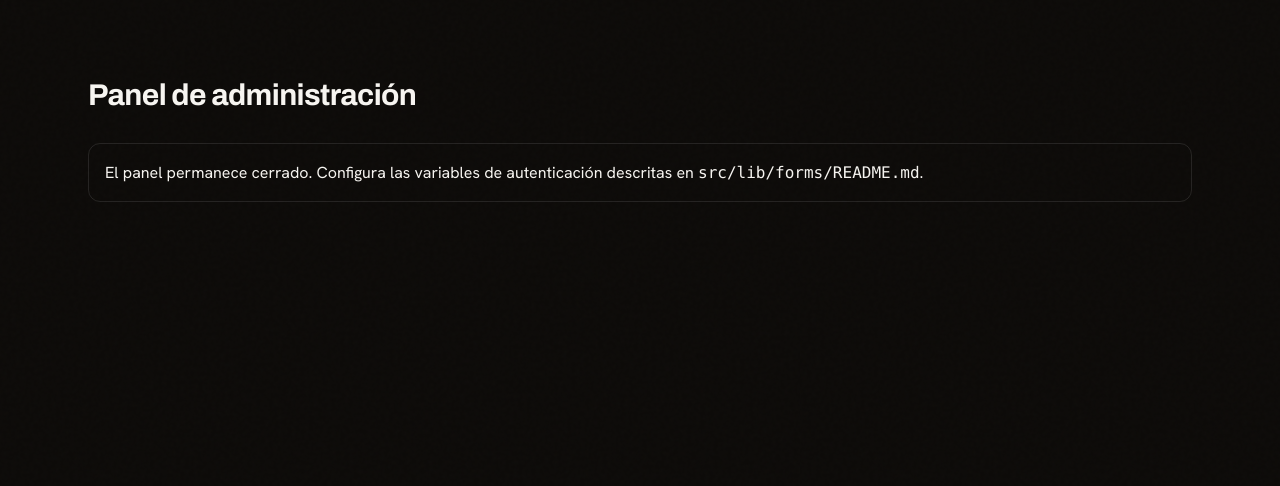
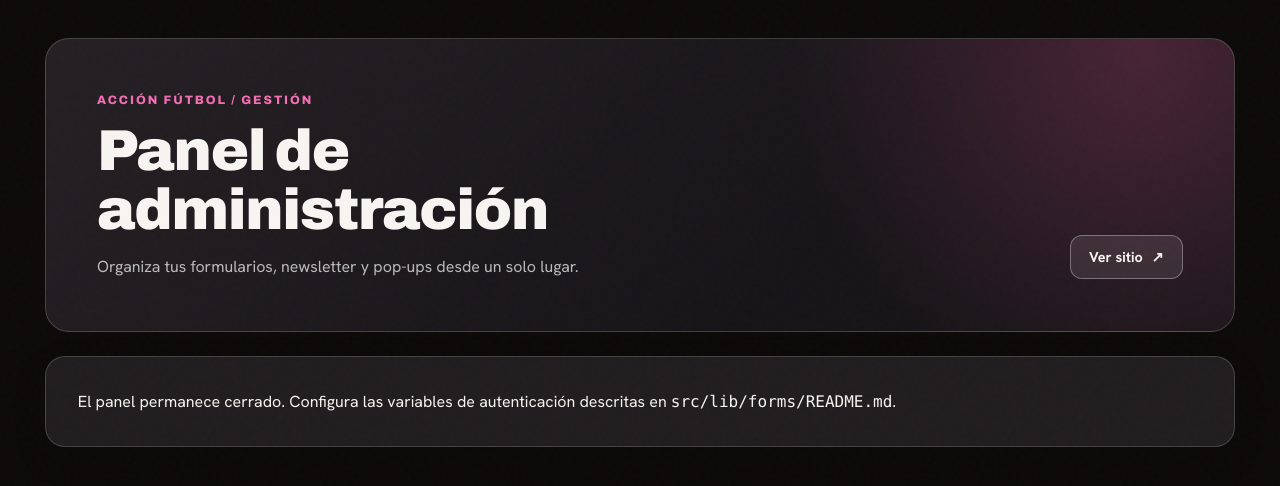
Before and after one commit to ETfromthemoon/accion-futbol, a Next.js app: page /formularios in a window 1280 px wide. Shown: the top 486 px of the page. Built offline with nearby package versions, Linux system fonts and the light colour scheme; no server answers.

Commit message:
style: mejorar jerarquia visual del panel de administracion

```diff
--- /dev/null
+++ b/src/app/formularios/admin.css
@@ -0,0 +1,179 @@
+.admin-shell {
+  --admin-line: rgb(255 255 255 / 0.17);
+  --admin-quiet: rgb(255 255 255 / 0.7);
+  width: min(100%, 1440px);
+  min-height: 100vh;
+  margin-inline: auto;
+  padding: clamp(1rem, 3vw, 3rem) clamp(1rem, 3.5vw, 3.5rem) 6rem;
+}
+
+.admin-masthead {
+  display: flex;
+  flex-direction: column;
+  align-items: flex-start;
+  justify-content: space-between;
+  gap: 1.5rem;
+  margin-bottom: 1.5rem;
+  padding: clamp(1.5rem, 4vw, 3.5rem);
+  border: 1px solid var(--admin-line);
+  border-radius: 1.5rem;
+  background: radial-gradient(circle at 92% 5%, rgb(var(--brand-rgb) / .22), transparent 31%), linear-gradient(135deg, #252024, #171518 65%);
+}
+
+.admin-eyebrow {
+  margin-bottom: .75rem;
+  color: var(--primary);
+  font-family: var(--font-display);
+  font-size: .76rem;
+  font-weight: 800;
+  letter-spacing: .16em;
+}
+
+.admin-masthead h1 {
+  max-width: 15ch;
+  font-size: clamp(2rem, 4.5vw, 4rem);
+  font-weight: 900;
+  line-height: 1.02;
+}
+
+.admin-masthead p:last-child { margin-top: .9rem; color: var(--admin-quiet); }
+
+.admin-site-link,
+.admin-shell .admin-button {
+  display: inline-flex;
+  min-height: 44px;
+  align-items: center;
+  justify-content: center;
+  gap: .55rem;
+  padding: .7rem 1.15rem;
+  border: 1px solid rgb(255 255 255 / .32);
+  border-radius: .75rem;
+  background: rgb(255 255 255 / .09);
+  color: var(--foreground);
+  font-family: var(--font-sans);
+  font-size: .9rem;
+  font-weight: 700;
+  line-height: 1.2;
+  text-align: center;
+  text-decoration: none;
+  transition: background-color .18s ease, border-color .18s ease, transform .18s ease;
+}
+
+.admin-site-link:hover,
+.admin-shell .admin-button:hover:not(:disabled) {
+  border-color: rgb(255 255 255 / .65);
+  background: rgb(255 255 255 / .16);
+  transform: translateY(-1px);
+}
+
+.admin-shell .admin-button-primary {
+  border-color: var(--primary);
+  background: var(--primary);
+  color: var(--primary-foreground);
+  box-shadow: 0 5px 25px rgb(var(--brand-rgb) / .18);
+}
+.admin-shell .admin-button-primary:hover:not(:disabled) { background: var(--accent); border-color: var(--accent); }
+.admin-shell .admin-button-quiet { border-color: var(--admin-line); background: transparent; color: var(--admin-quiet); }
+.admin-shell .admin-button-danger { border-color: rgb(255 172 172 / .34); background: transparent; color: #ffc2c2; }
+.admin-shell .admin-button-danger:hover:not(:disabled) { border-color: #ffc2c2; background: rgb(255 172 172 / .1); }
+.admin-shell button:disabled { cursor: not-allowed; opacity: .48; }
+
+.admin-shell :is(button, a, input, select, textarea):focus-visible {
+  outline: 3px solid var(--accent);
+  outline-offset: 3px;
+}
+
+.admin-shell :is(input:not([type="checkbox"]), select, textarea) {
+  min-height: 46px;
+  border: 1px solid rgb(255 255 255 / .24);
+  border-radius: .7rem;
+  background: #171719;
+  color: var(--foreground);
+  font-size: 1rem;
+}
+.admin-shell :is(input:not([type="checkbox"]), select, textarea):hover { border-color: rgb(255 255 255 / .46); }
+.admin-shell input[type="checkbox"] { width: 1.2rem; height: 1.2rem; accent-color: var(--primary); }
+.admin-shell :is(input, select, textarea):disabled { opacity: .6; }
+
+.admin-workspace { display: grid; gap: 1.5rem; }
+.admin-toolbar { display: flex; flex-wrap: wrap; align-items: center; justify-content: space-between; gap: 1rem; }
+.admin-toolbar h2 { font-size: clamp(1.4rem, 2.5vw, 2rem); font-weight: 800; }
+.admin-toolbar p { max-width: 65ch; margin-top: .25rem; color: var(--admin-quiet); }
+
+.admin-tabs {
+  display: grid;
+  grid-template-columns: repeat(3, minmax(0, 1fr));
+  gap: .35rem;
+  padding: .35rem;
+  border: 1px solid var(--admin-line);
+  border-radius: 1rem;
+  background: #211e21;
+}
+.admin-shell .admin-tab {
+  display: flex;
+  min-height: 58px;
+  flex-direction: column;
+  align-items: center;
+  justify-content: center;
+  gap: .2rem;
+  border: 1px solid transparent;
+  border-radius: .7rem;
+  color: var(--admin-quiet);
+  font-size: .8rem;
+  font-weight: 700;
+  transition: background-color .18s ease, color .18s ease;
+}
+.admin-shell .admin-tab:hover { background: rgb(255 255 255 / .08); color: var(--foreground); }
+.admin-shell .admin-tab[aria-current="page"] { border-color: rgb(var(--brand-rgb) / .55); background: rgb(var(--brand-rgb) / .2); color: #fff; }
+.admin-tab svg { width: 1.1rem; height: 1.1rem; flex: none; }
+
+.admin-content { display: grid; gap: 1.5rem; }
+.admin-panel,
+.admin-login {
+  padding: clamp(1.25rem, 2.6vw, 2rem);
+  border: 1px solid var(--admin-line);
+  border-radius: 1.25rem;
+  background: #211e20;
+  box-shadow: 0 12px 35px rgb(0 0 0 / .12);
+}
+.admin-panel h2,
+.admin-panel h3 { font-weight: 800; }
+.admin-panel > :first-child { margin-top: 0; }
+.admin-panel-intro { display: grid; gap: .4rem; margin-bottom: 1.5rem; }
+.admin-panel-intro p { color: var(--admin-quiet); }
+.admin-notice { padding: 1rem 1.2rem; border: 1px solid rgb(var(--brand-rgb) / .35); border-left: 3px solid var(--primary); border-radius: .7rem; background: rgb(var(--brand-rgb) / .08); color: #f3e9ee; }
+.admin-actions { display: flex; flex-wrap: wrap; gap: .75rem; padding-top: 1rem; border-top: 1px solid var(--admin-line); }
+.admin-subpanel { padding: 1.25rem; border: 1px solid var(--admin-line); border-radius: 1rem; background: #191719; }
+.admin-subpanel > h2,
+.admin-subpanel > h3 { margin-bottom: .25rem; }
+.admin-builder { display: grid; gap: 1.25rem; }
+.admin-list-item { display: flex; flex-wrap: wrap; align-items: center; justify-content: space-between; gap: 1rem; padding: 1.1rem 1.25rem; border: 1px solid var(--admin-line); border-radius: .9rem; background: #191719; }
+.admin-list-item h4,
+.admin-list-item strong { font-weight: 800; }
+.admin-list-item p { margin-top: .25rem; color: var(--admin-quiet); }
+.admin-shell .admin-inline-link { color: #ffb5d4; text-underline-offset: .2em; }
+.admin-shell .admin-inline-link:hover { color: #fff; }
+.admin-status { min-height: 1.2rem; color: #ffd4e4; }
+.admin-stat { display: inline-flex; align-items: baseline; gap: .6rem; padding: .75rem 1rem; border: 1px solid rgb(var(--brand-rgb) / .35); border-radius: .75rem; background: rgb(var(--brand-rgb) / .09); }
+.admin-stat strong { color: var(--primary); font-family: var(--font-display); font-size: 1.65rem; line-height: 1; }
+.admin-table-wrap { overflow-x: auto; border: 1px solid var(--admin-line); border-radius: .9rem; }
+.admin-table { width: 100%; border-collapse: collapse; text-align: left; }
+.admin-table th { background: #30292e; color: #fff; font-size: .8rem; letter-spacing: .03em; }
+.admin-table :is(th, td) { padding: .9rem 1rem; border-bottom: 1px solid var(--admin-line); }
+.admin-table tr:last-child td { border-bottom: 0; }
+.admin-table tbody tr:hover { background: rgb(255 255 255 / .04); }
+.admin-form-group { display: grid; gap: 1rem; padding: 1.25rem; border: 1px solid var(--admin-line); border-radius: .95rem; background: #191719; }
+.admin-form-group h3 { padding-bottom: .8rem; border-bottom: 1px solid var(--admin-line); font-size: 1.05rem; }
+.admin-login { width: min(100%, 480px); margin: 2rem auto; }
+.admin-login h2 { font-size: 1.4rem; font-weight: 800; }
+
+@media (min-width: 640px) {
+  .admin-masthead { flex-direction: row; align-items: flex-end; }
+  .admin-shell .admin-tab { flex-direction: row; gap: .55rem; font-size: 1rem; }
+}
+@media (min-width: 900px) {
+  .admin-builder { grid-template-columns: minmax(0, 1.2fr) minmax(320px, .8fr); }
+}
+@media (prefers-reduced-motion: reduce) {
+  .admin-shell :is(button, a) { transition: none; }
+}
--- a/src/app/formularios/page.tsx
+++ b/src/app/formularios/page.tsx
@@ -3,13 +3,22 @@ export const dynamic = "force-dynamic";
 import { cookies } from "next/headers";
 import { FormsAdmin } from "@/components/form-builder/forms-admin";
 import { FORMS_ADMIN_COOKIE, isFormsAdminConfigured, isValidAdminSession } from "@/lib/forms/admin-auth";
+import Link from "next/link";
+import "./admin.css";
 
 export default async function FormsAdminPage() {
   const configured = isFormsAdminConfigured();
   const cookieStore = await cookies();
   const authenticated = isValidAdminSession(cookieStore.get(FORMS_ADMIN_COOKIE)?.value);
-  return <main className="mx-auto max-w-6xl px-6 py-20">
-    <h1 className="mb-8 text-3xl font-bold">Panel de administración</h1>
-    {!configured ? <p className="rounded-xl border border-border p-4">El panel permanece cerrado. Configura las variables de autenticación descritas en <code>src/lib/forms/README.md</code>.</p> : <FormsAdmin authenticated={authenticated} sheetsConfigured={Boolean(process.env.GOOGLE_SHEETS_WEBHOOK_URL && process.env.GOOGLE_SHEETS_WEBHOOK_TOKEN)} />}
+  return <main className="admin-shell">
+    <header className="admin-masthead">
+      <div>
+        <p className="admin-eyebrow">ACCIÓN FÚTBOL / GESTIÓN</p>
+        <h1>Panel de administración</h1>
+        <p>Organiza tus formularios, newsletter y pop-ups desde un solo lugar.</p>
+      </div>
+      <Link className="admin-site-link" href="/">Ver sitio <span aria-hidden="true">↗</span></Link>
+    </header>
+    {!configured ? <p className="admin-panel">El panel permanece cerrado. Configura las variables de autenticación descritas en <code>src/lib/forms/README.md</code>.</p> : <FormsAdmin authenticated={authenticated} sheetsConfigured={Boolean(process.env.GOOGLE_SHEETS_WEBHOOK_URL && process.env.GOOGLE_SHEETS_WEBHOOK_TOKEN)} />}
   </main>;
 }
--- a/src/components/form-builder/forms-admin.tsx
+++ b/src/components/form-builder/forms-admin.tsx
@@ -5,6 +5,7 @@ import { FormBuilder } from "./form-builder";
 import type { FormDefinition } from "@/lib/forms/schema";
 import { PopupsAdmin } from "@/components/campaign/popups-admin";
 import { NewsletterAdmin } from "@/components/newsletter/newsletter-admin";
+import { FileText, Mail, PanelsTopLeft } from "lucide-react";
 
 type Submission = { id: string; version: number; answers: Record<string, string | boolean>; fieldLabels: Record<string, string>; createdAt: string; sheetsStatus: string; sheetsAttempts: number };
 type ManagedForm = FormDefinition & { publishedVersion: number | null };
@@ -106,36 +107,36 @@ export function FormsAdmin({ authenticated, sheetsConfigured }: { authenticated:
     setActiveSlug("");
   }
 
-  if (!loggedIn) return <section className="mx-auto max-w-md space-y-5 rounded-2xl border border-border p-6">
+  if (!loggedIn) return <section className="admin-login space-y-5">
     <h2 className="text-xl font-bold">Acceso del equipo</h2>
     <form onSubmit={login} className="space-y-4">
       <label className="block space-y-2"><span>Contraseña administrativa</span><input className={`${control} w-full`} type="password" autoComplete="current-password" maxLength={1024} value={password} onChange={(event) => setPassword(event.target.value)} required /></label>
-      <button className="rounded-full bg-foreground px-5 py-3 text-background disabled:opacity-50" disabled={busy}>{busy ? "Ingresando…" : "Ingresar"}</button>
+      <button className="admin-button admin-button-primary w-full" disabled={busy}>{busy ? "Ingresando…" : "Ingresar al panel"}</button>
     </form>
-    <p role="status" aria-live="polite" className="text-sm">{message}</p>
+    <p role="status" aria-live="polite" className="admin-status text-sm">{message}</p>
   </section>;
 
-  return <div className="space-y-10">
-    <div className="flex flex-wrap items-center justify-between gap-3"><div><h2 className="text-2xl font-bold">Panel de contenido</h2><p className="text-sm text-muted">Gestiona formularios, solicitudes de newsletter y avisos emergentes.</p></div><button className={control} onClick={logout}>Cerrar sesión</button></div>
-    <nav aria-label="Herramientas del panel" className="flex flex-wrap gap-2 border-b border-border pb-4">{([['forms', 'Formularios'], ['newsletter', 'Newsletter'], ['popups', 'Pop-ups']] as const).map(([id, title]) => <button key={id} type="button" aria-current={tab === id ? "page" : undefined} className={tab === id ? "rounded-full bg-primary px-5 py-2 font-semibold text-white" : "rounded-full border border-border px-5 py-2"} onClick={() => setTab(id)}>{title}</button>)}</nav>
-    {tab === "forms" && <div className="space-y-10">
-    {!sheetsConfigured && <p className="rounded-xl border border-border p-4 text-sm text-muted">Las respuestas se guardan en este panel. La copia a Google Sheets se habilitará cuando esté lista la hoja del cliente.</p>}
-    <section className="space-y-5"><h3 className="text-xl font-semibold">{editing ? "Preparar formulario" : "Crear formulario"}</h3>
-      <div className="space-y-2"><p className="text-sm text-muted">Bases orientativas: solo incluyen nombre y enlace sugeridos. Completa sus campos después de revisar los formularios actuales del cliente.</p><div className="flex flex-wrap gap-2">{templateDrafts.map((template) => <button key={template.slug} type="button" className={control} onClick={() => { setEditing(template); setDraft(template); }}>Usar base: {template.title}</button>)}</div></div>
+  return <div className="admin-workspace">
+    <div className="admin-toolbar"><div><h2>Panel de contenido</h2><p>Gestiona formularios, solicitudes de newsletter y avisos emergentes.</p></div><button className="admin-button admin-button-quiet" onClick={logout}>Cerrar sesión</button></div>
+    <nav aria-label="Herramientas del panel" className="admin-tabs">{([['forms', 'Formularios', FileText], ['newsletter', 'Newsletter', Mail], ['popups', 'Pop-ups', PanelsTopLeft]] as const).map(([id, title, Icon]) => <button key={id} type="button" aria-current={tab === id ? "page" : undefined} className="admin-tab" onClick={() => setTab(id)}><Icon aria-hidden="true" />{title}</button>)}</nav>
+    {tab === "forms" && <div className="admin-content">
+    {!sheetsConfigured && <p className="admin-notice text-sm">Las respuestas se guardan en este panel. La copia a Google Sheets se habilitará cuando esté lista la hoja del cliente.</p>}
+    <section className="admin-panel space-y-5"><div className="admin-panel-intro"><h3 className="text-xl">{editing ? "Preparar formulario" : "Crear formulario"}</h3><p>Define las preguntas y revisa el resultado antes de publicarlo.</p></div>
+      <div className="space-y-2"><p className="text-sm text-muted">Bases orientativas: solo incluyen nombre y enlace sugeridos. Completa sus campos después de revisar los formularios actuales del cliente.</p><div className="flex flex-wrap gap-2">{templateDrafts.map((template) => <button key={template.slug} type="button" className="admin-button admin-button-quiet" onClick={() => { setEditing(template); setDraft(template); }}>Usar base: {template.title}</button>)}</div></div>
       <FormBuilder key={`${editing ? `${editing.slug}-${editing.version}` : "new"}-${editorRevision}`} initialDraft={editing ?? emptyDraft} onDraftChange={setDraft} />
-      <div className="flex flex-wrap gap-3"><button type="button" className={control} disabled={busy} onClick={() => save("draft")}>Guardar borrador</button><button type="button" className="rounded-lg bg-foreground px-4 py-2 text-background" disabled={busy} onClick={() => save("published")}>Publicar versión</button>
-        {editing && <button type="button" className={control} onClick={() => { setEditing(null); setDraft(emptyDraft); setEditorRevision((value) => value + 1); }}>Nuevo formulario</button>}</div>
+      <div className="admin-actions"><button type="button" className="admin-button" disabled={busy} onClick={() => save("draft")}>Guardar borrador</button><button type="button" className="admin-button admin-button-primary" disabled={busy} onClick={() => save("published")}>Publicar versión</button>
+        {editing && <button type="button" className="admin-button admin-button-quiet" onClick={() => { setEditing(null); setDraft(emptyDraft); setEditorRevision((value) => value + 1); }}>Nuevo formulario</button>}</div>
     </section>
-    <section className="space-y-4"><h3 className="text-xl font-semibold">Formularios</h3>
-      {forms.length === 0 ? <p className="text-sm text-muted">Todavía no hay formularios.</p> : <div className="space-y-3">{forms.map((form) => <article key={form.slug} className="flex flex-wrap items-center justify-between gap-3 rounded-xl border border-border p-4">
-        <div><h4 className="font-semibold">{form.title}</h4><p className="text-sm text-muted">Borrador v{form.version}{form.publishedVersion && <> · publicado v{form.publishedVersion} · <a className="underline" href={`/formularios/${form.slug}`} target="_blank" rel="noreferrer">Abrir enlace</a></>}</p></div>
-        <div className="flex flex-wrap gap-2"><button className={control} onClick={() => { const { publishedVersion: _publishedVersion, ...definition } = form; void _publishedVersion; setEditing(definition); setDraft({ ...definition, status: "draft" }); }}>Crear versión</button><button className={control} onClick={() => showSubmissions(form.slug)}>Ver respuestas</button>{form.publishedVersion && <button className={control} onClick={() => action(form.slug, "archive")}>Archivar publicación</button>}</div>
+    <section className="admin-panel space-y-4"><div className="admin-panel-intro"><h3 className="text-xl">Formularios</h3><p>Accede a las versiones, enlaces y respuestas guardadas.</p></div>
+      {forms.length === 0 ? <p className="text-sm text-muted">Todavía no hay formularios.</p> : <div className="space-y-3">{forms.map((form) => <article key={form.slug} className="admin-list-item">
+        <div><h4>{form.title}</h4><p className="text-sm">Borrador v{form.version}{form.publishedVersion && <> · publicado v{form.publishedVersion} · <a className="admin-inline-link underline" href={`/formularios/${form.slug}`} target="_blank" rel="noreferrer">Abrir enlace</a></>}</p></div>
+        <div className="flex flex-wrap gap-2"><button className="admin-button" onClick={() => { const { publishedVersion: _publishedVersion, ...definition } = form; void _publishedVersion; setEditing(definition); setDraft({ ...definition, status: "draft" }); }}>Crear versión</button><button className="admin-button" onClick={() => showSubmissions(form.slug)}>Ver respuestas</button>{form.publishedVersion && <button className="admin-button admin-button-danger" onClick={() => action(form.slug, "archive")}>Archivar publicación</button>}</div>
       </article>)}</div>}
     </section>
-    {activeSlug && <section className="space-y-4"><div className="flex flex-wrap items-center justify-between gap-3"><h3 className="text-xl font-semibold">Respuestas: {activeSlug}</h3>{sheetsConfigured && <button className={control} onClick={() => action(activeSlug, "retry-sheets")}>Reintentar pendientes de Sheets</button>}</div>
-      {submissions.length === 0 ? <p className="text-sm text-muted">No hay respuestas guardadas.</p> : <div className="space-y-3">{submissions.map((submission) => <article key={submission.id} className="space-y-2 rounded-xl border border-border p-4"><p className="text-sm text-muted">{new Date(submission.createdAt).toLocaleString("es-CL")} · versión {submission.version}{sheetsConfigured && <> · Sheets: {submission.sheetsStatus} ({submission.sheetsAttempts} intentos)</>}</p><dl className="grid gap-2 sm:grid-cols-2">{Object.entries(submission.answers).map(([key, value]) => <div key={key}><dt className="text-xs text-muted">{submission.fieldLabels[key] ?? key}</dt><dd className="break-words">{String(value)}</dd></div>)}</dl></article>)}</div>}
+    {activeSlug && <section className="admin-panel space-y-4"><div className="flex flex-wrap items-center justify-between gap-3"><h3 className="text-xl">Respuestas: {activeSlug}</h3>{sheetsConfigured && <button className="admin-button" onClick={() => action(activeSlug, "retry-sheets")}>Reintentar pendientes de Sheets</button>}</div>
+      {submissions.length === 0 ? <p className="text-sm text-muted">No hay respuestas guardadas.</p> : <div className="space-y-3">{submissions.map((submission) => <article key={submission.id} className="admin-subpanel space-y-2"><p className="text-sm text-muted">{new Date(submission.createdAt).toLocaleString("es-CL")} · versión {submission.version}{sheetsConfigured && <> · Sheets: {submission.sheetsStatus} ({submission.sheetsAttempts} intentos)</>}</p><dl className="grid gap-2 sm:grid-cols-2">{Object.entries(submission.answers).map(([key, value]) => <div key={key}><dt className="text-xs text-muted">{submission.fieldLabels[key] ?? key}</dt><dd className="break-words">{String(value)}</dd></div>)}</dl></article>)}</div>}
     </section>}
-    <p role="status" aria-live="polite" className="text-sm">{message}</p>
+    <p role="status" aria-live="polite" className="admin-status text-sm">{message}</p>
     </div>}
     {tab === "newsletter" && <NewsletterAdmin />}
     {tab === "popups" && <PopupsAdmin />}
--- a/src/components/newsletter/newsletter-admin.tsx
+++ b/src/components/newsletter/newsletter-admin.tsx
@@ -23,10 +23,10 @@ export function NewsletterAdmin() {
       .catch((error: Error) => { if (active) setMessage(error.message); });
     return () => { active = false; };
   }, []);
-  return <section id="panel-newsletter" className="space-y-4 scroll-mt-24">
-    <div className="flex flex-wrap items-start justify-between gap-3"><div><h2 className="text-2xl font-bold">Newsletter</h2><p className="text-sm text-muted">Solicitudes guardadas con consentimiento. Aún no se envían campañas ni se consideran suscriptores confirmados.</p></div><button type="button" className="rounded-xl border border-border px-4 py-2" onClick={load}>Actualizar</button></div>
-    <p className="text-sm">{subscribers.length} solicitud{subscribers.length === 1 ? "" : "es"} visible{subscribers.length === 1 ? "" : "s"} (máximo 500).</p>
-    {subscribers.length === 0 ? <p className="rounded-xl border border-border p-4 text-sm text-muted">Todavía no hay solicitudes. Prueba el formulario en el pie de página.</p> : <div className="overflow-x-auto rounded-xl border border-border"><table className="w-full text-left text-sm"><thead><tr className="border-b border-border"><th className="p-3">Correo</th><th className="p-3">Recibido</th><th className="p-3">Estado</th></tr></thead><tbody>{subscribers.map((item) => <tr key={item.email} className="border-b border-border last:border-0"><td className="break-all p-3">{item.email}</td><td className="p-3">{new Date(item.consentAt).toLocaleString("es-CL")}</td><td className="p-3">{item.status === "pending_confirmation" ? "Pendiente de confirmación" : item.status}</td></tr>)}</tbody></table></div>}
-    <p role="status" className="text-sm">{message}</p>
+  return <section id="panel-newsletter" className="admin-panel space-y-5 scroll-mt-24">
+    <div className="flex flex-wrap items-start justify-between gap-3"><div className="admin-panel-intro"><h2 className="text-2xl">Newsletter</h2><p className="text-sm">Solicitudes guardadas con consentimiento. Aún no se envían campañas ni se consideran suscriptores confirmados.</p></div><button type="button" className="admin-button" onClick={load}>Actualizar lista</button></div>
+    <p className="admin-stat text-sm"><strong>{subscribers.length}</strong> solicitud{subscribers.length === 1 ? "" : "es"} visible{subscribers.length === 1 ? "" : "s"} (máximo 500).</p>
+    {subscribers.length === 0 ? <p className="admin-subpanel text-sm text-muted">Todavía no hay solicitudes. Prueba el formulario en el pie de página.</p> : <div className="admin-table-wrap"><table className="admin-table text-sm"><thead><tr><th>Correo</th><th>Recibido</th><th>Estado</th></tr></thead><tbody>{subscribers.map((item) => <tr key={item.email}><td className="break-all">{item.email}</td><td>{new Date(item.consentAt).toLocaleString("es-CL")}</td><td>{item.status === "pending_confirmation" ? "Pendiente de confirmación" : item.status}</td></tr>)}</tbody></table></div>}
+    <p role="status" className="admin-status text-sm">{message}</p>
   </section>;
 }
```
Also changed, not shown: src/components/campaign/popups-admin.tsx (+12 -12 lines), src/components/form-builder/form-builder.tsx (+8 -8 lines).
